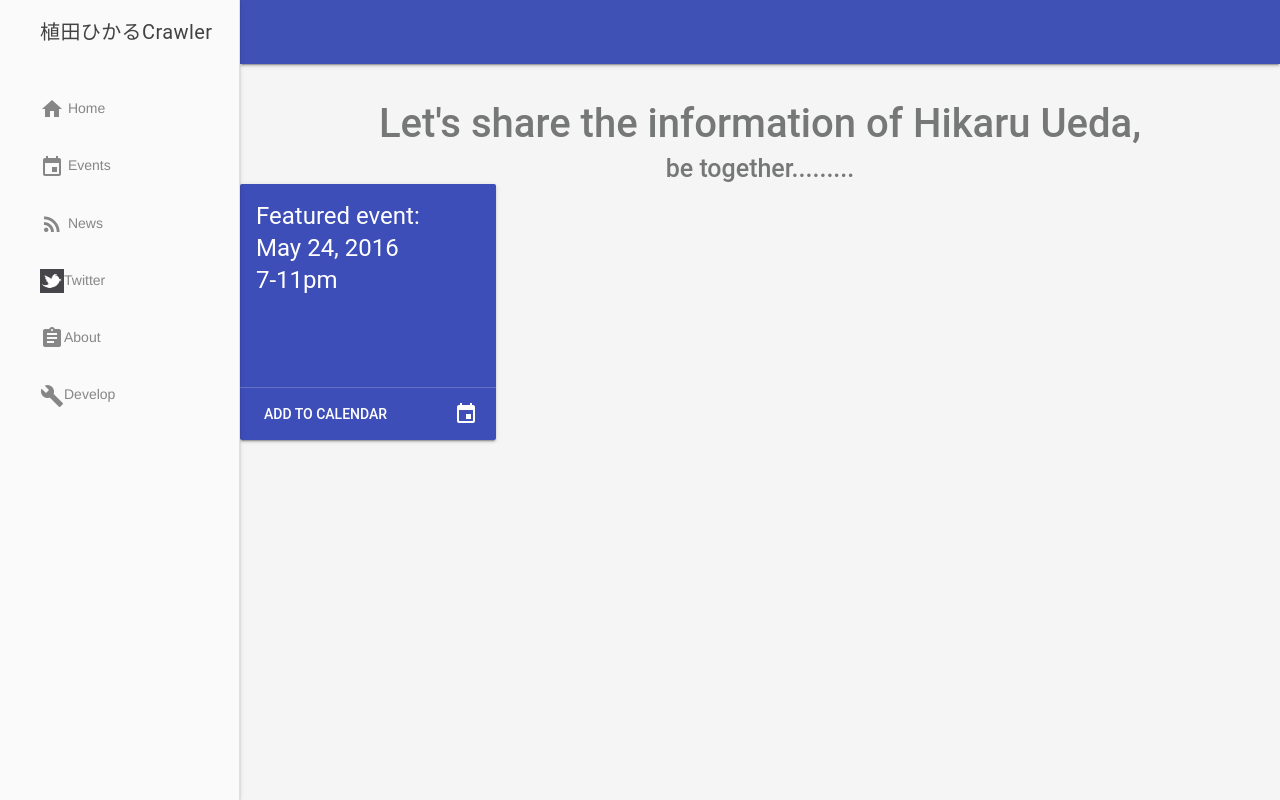
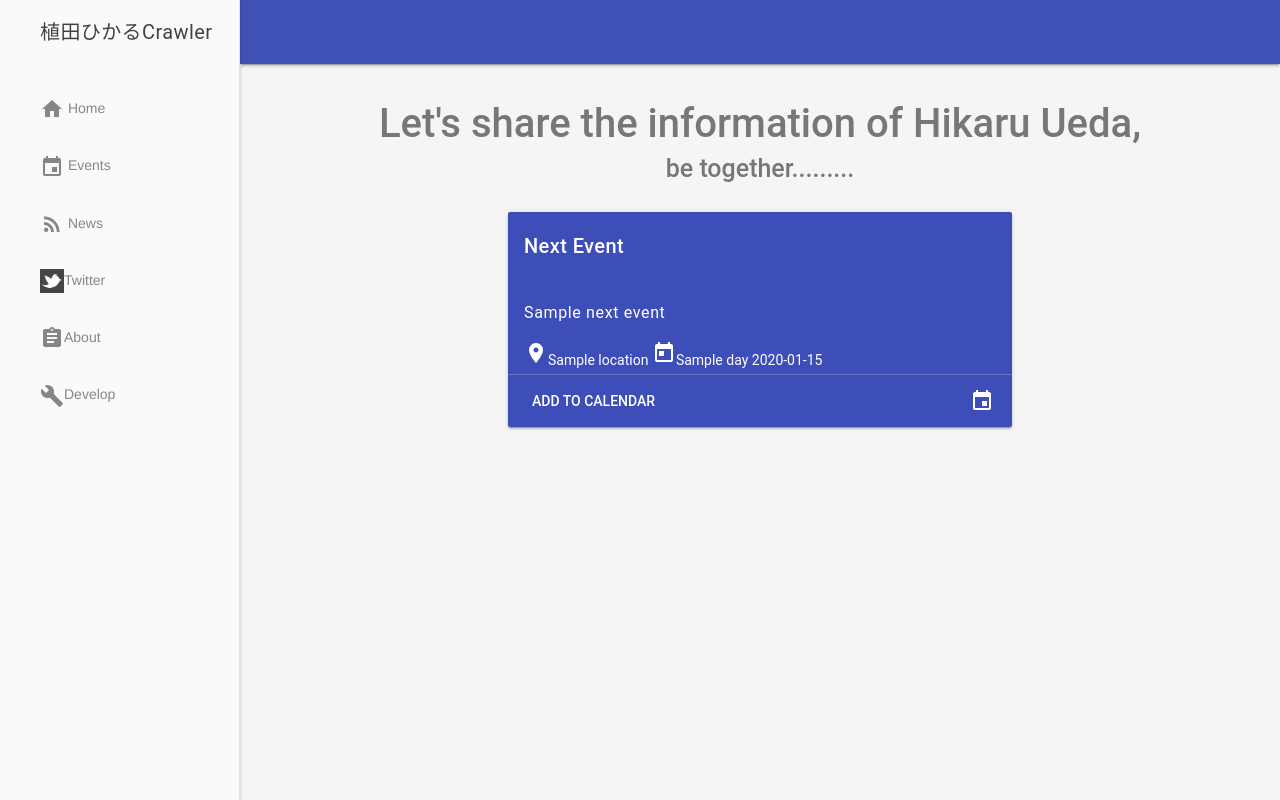
Before and after one commit to yoshiken/UedaHikaruCrawler, a Flask app: template src/templates/index.html in a window 1280 px wide. Run offline with Flask 2, Linux system fonts and the light colour scheme; the template is opened without the code that fills it: most values are stand-ins (such as "Sample title", 1, 10 or a date in 2020).

Commit message:
:+1: add NextEvent to index

```diff
--- a/src/main.py
+++ b/src/main.py
@@ -16,7 +16,8 @@ app.config['DEBUG'] = True
 def catch_index():
     Events = read_db.readInfo().readEvent()
     News = read_db.readInfo().readNews()
-    return render_template("index.html")
+    NextEvent = read_db.readInfo().readNextEvent()
+    return render_template("index.html", NextEvent=NextEvent)
 
 
 @app.route('/events')
--- a/src/static/css/index.css
+++ b/src/static/css/index.css
@@ -19,9 +19,15 @@
   text-align: center;
 }
 
+.index-flex{
+  display: flex;
+  justify-content: space-around;
+}
+.index-nextevent-text{
+  padding: 0px 16px 5px 16px;
+}
+
 .demo-card-event.mdl-card {
-  width: 256px;
-  height: 256px;
   background: #3E4EB8;
 }
 .demo-card-event > .mdl-card__actions {
@@ -29,6 +35,7 @@
 }
 .demo-card-event > .mdl-card__title {
   align-items: flex-start;
+  padding: 0px 16px 5px 16px;
 }
 .demo-card-event > .mdl-card__title > h4 {
   margin-top: 0;
@@ -43,6 +50,7 @@
 }
 .demo-card-event > .mdl-card__title,
 .demo-card-event > .mdl-card__actions,
-.demo-card-event > .mdl-card__actions > .mdl-button {
+.demo-card-event > .mdl-card__actions > .mdl-button,
+.demo-card-event > .mdl-card__supporting-text {
   color: #fff;
 }
--- a/src/templates/index.html
+++ b/src/templates/index.html
@@ -6,14 +6,18 @@
     <label class="index-title-sub">be together.........</label>
   </div>
 </div>
+<br>
+<br>
 <div class="index-flex">
-<div class="demo-card-event mdl-card mdl-shadow--2dp">
+<div class="demo-card-event mdl-card mdl-shadow--2dp mdl-cell--6-col">
   <div class="mdl-card__title mdl-card--expand">
-    <h4>
-      Featured event:<br>
-      May 24, 2016<br>
-      7-11pm
-    </h4>
+    <h5>Next Event</h5>
+  </div>
+  <div class="mdl-card__supporting-text index-nextevent-text">
+    <h6>{{ NextEvent.title }}</h6>
+    <h7><i class="material-icons">location_on</i>{{ NextEvent.location }}<h7>
+    <i class="material-icons">today</i><h7>{{ NextEvent.day }}</h7>
+    <h7>{{ NextEvent.showtime }}</h7>
   </div>
   <div class="mdl-card__actions mdl-card--border">
     <a class="mdl-button mdl-button--colored mdl-js-button mdl-js-ripple-effect">
```
